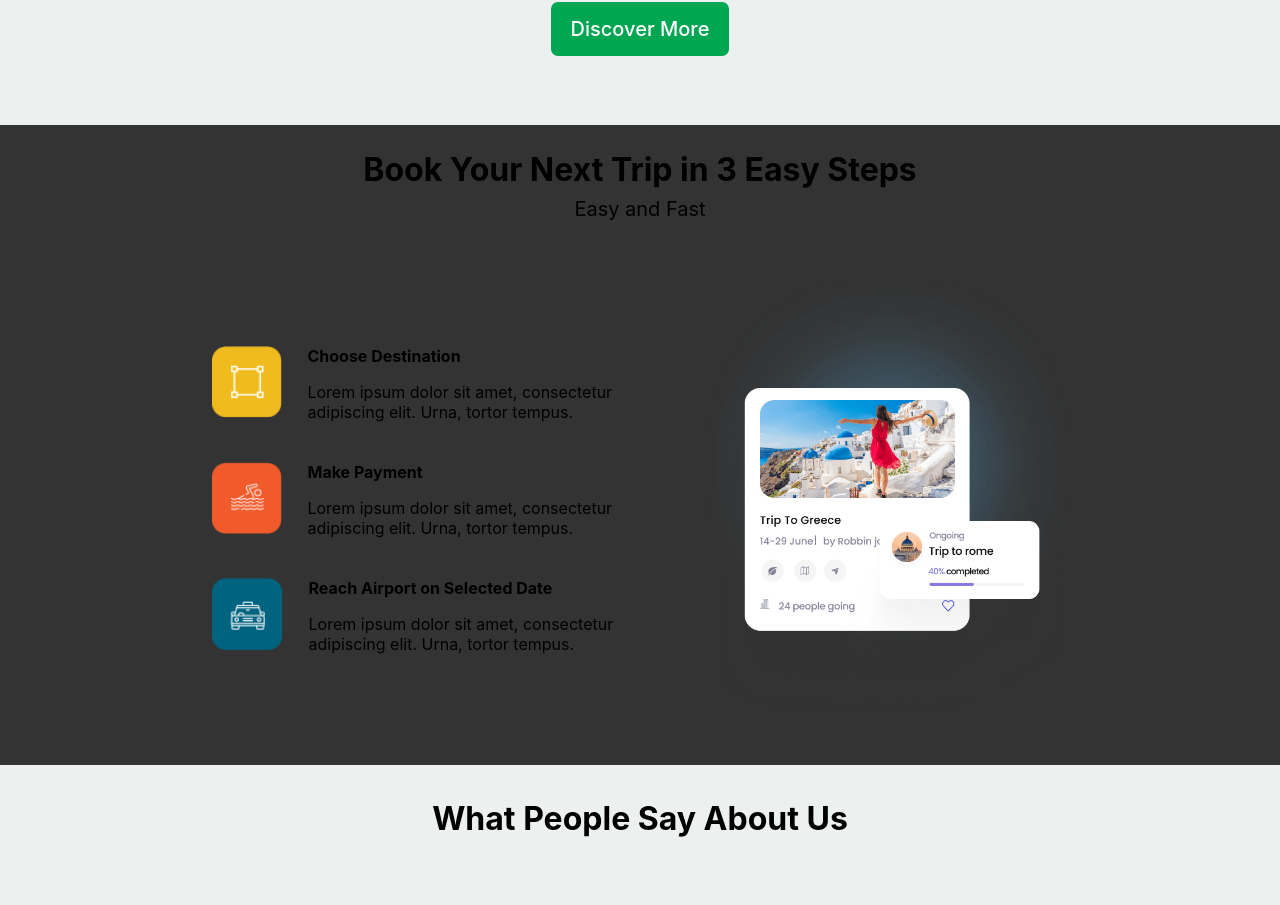
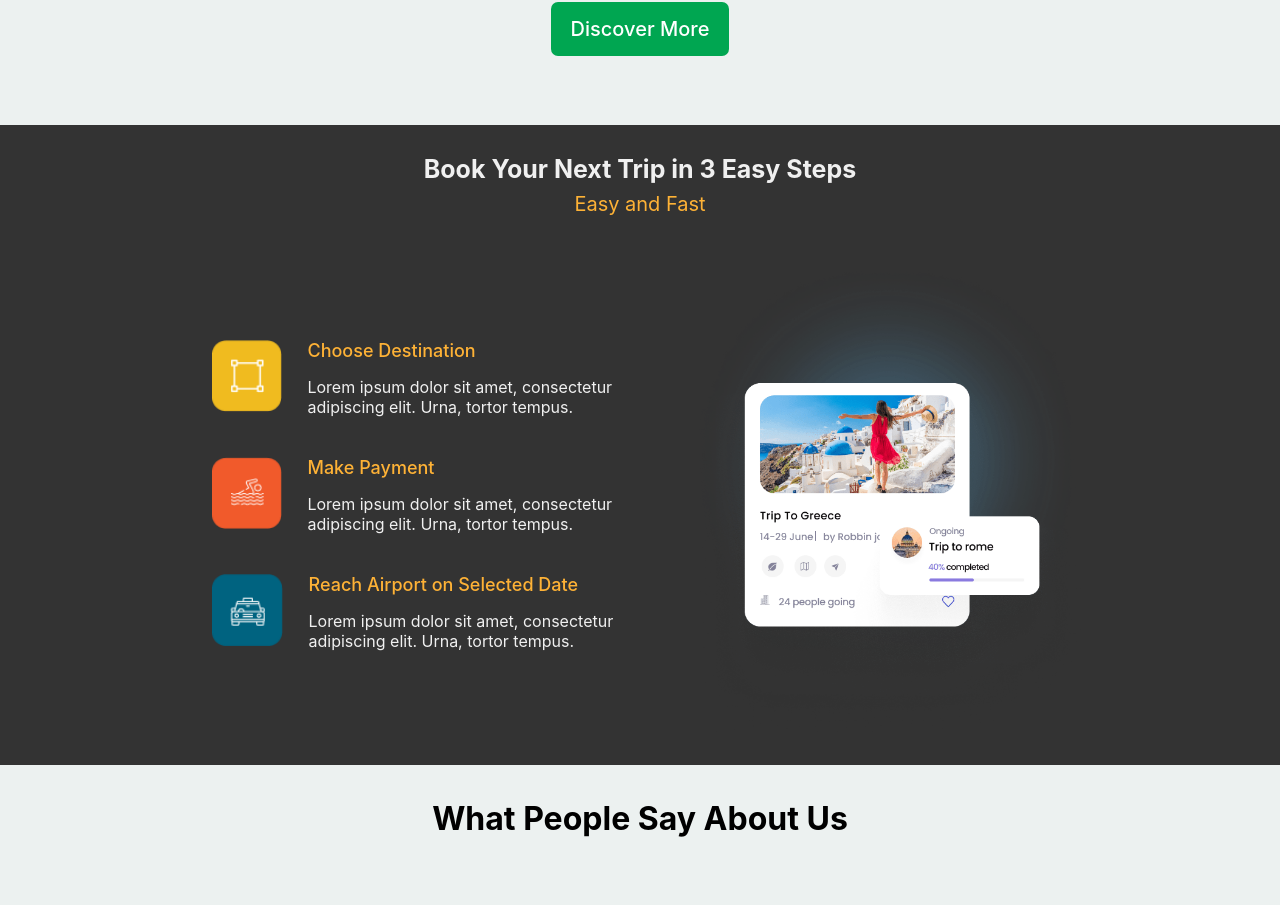
Before and after one commit to nishant-ai/TravelGo, a React (Create React App) app: page / in a window 1280 px wide. Shown: the part 3355-4260 px from the top of the page. Built offline with nearby package versions, Linux system fonts and the light colour scheme.

Commit message:
bookings space modified and styles made consistent

```diff
--- a/src/components/BookingSteps.js
+++ b/src/components/BookingSteps.js
@@ -43,16 +43,18 @@ const Container = styled.div`
 
 const Title = styled.div`
     font-weight: 700;
-    font-size: 4vh;
+    font-size: 25px;
     width: 100%;
     text-align: center;
     margin-bottom: 1vh;
+    color: #f0f0f0;
 `
 
 const TitleMini = styled.div`
-    font-size: 2.5vh;
+    font-size: 20px;
     font-weight: 400;
     margin-bottom: 5vh;
+    color: #feb236;
 `
 
 const Body = styled.div`
--- a/src/components/Step.js
+++ b/src/components/Step.js
@@ -35,8 +35,11 @@ const Right = styled.div`
 
 const Title = styled.div`
     margin-bottom: 2vh;
-    font-weight: 700;
+    font-weight: 500;
+    font-size:18px;
+    color: #feb236;
 `
 
 const Text = styled.div`
+    color: #f0f0f0;
 `
```
